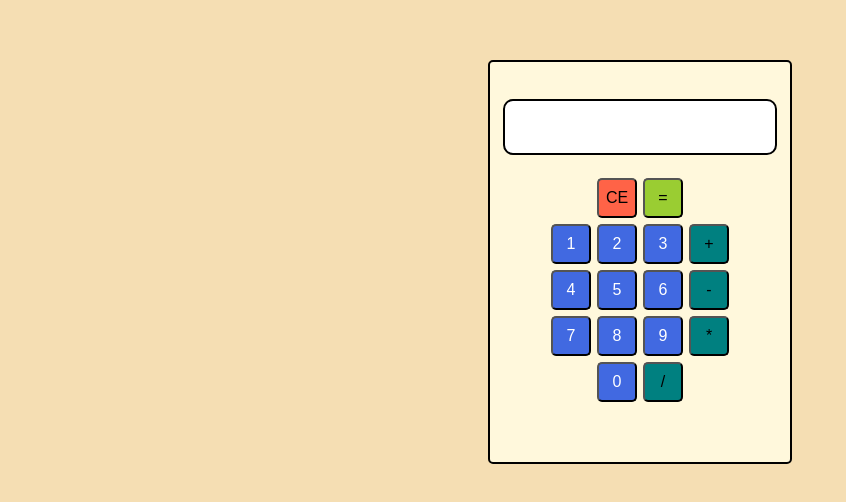
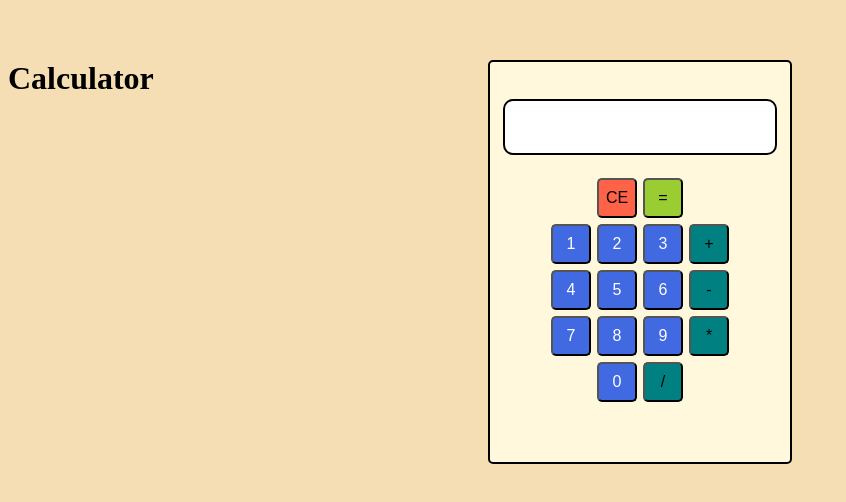
Before and after one commit to sigmu92/calculator-old, a plain HTML site: page index.html in a window 1280 px wide. Shown: the part 180-682 px from the top of the page, without its empty margins (0-846 px from the left). Drawn offline with Linux system fonts and the light colour scheme.

Commit message:
Added a title

```diff
--- a/index.html
+++ b/index.html
@@ -5,7 +5,9 @@
     <link rel="stylesheet" href="style.css">
 </head>
 <body>
+    <h1>Calculator</h1>
     <div id="main-container" class="main-container">
+
         <div id="calculator-container" class="calculator-container">
 
             <div id ="display" class="display">
--- a/style.css
+++ b/style.css
@@ -67,3 +67,8 @@ button{
     border-radius: 5px;
     font-size: 16px;
 }
+
+h1{
+    margin: auto;
+    position: fixed;
+}
```
